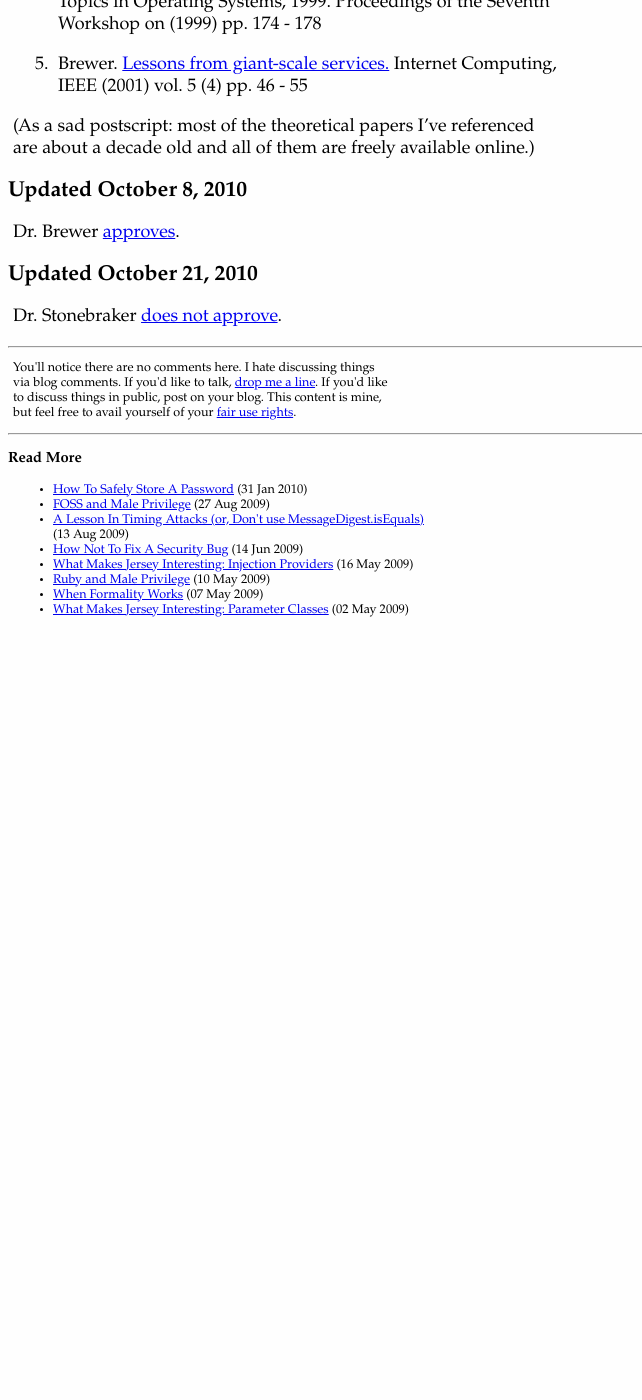
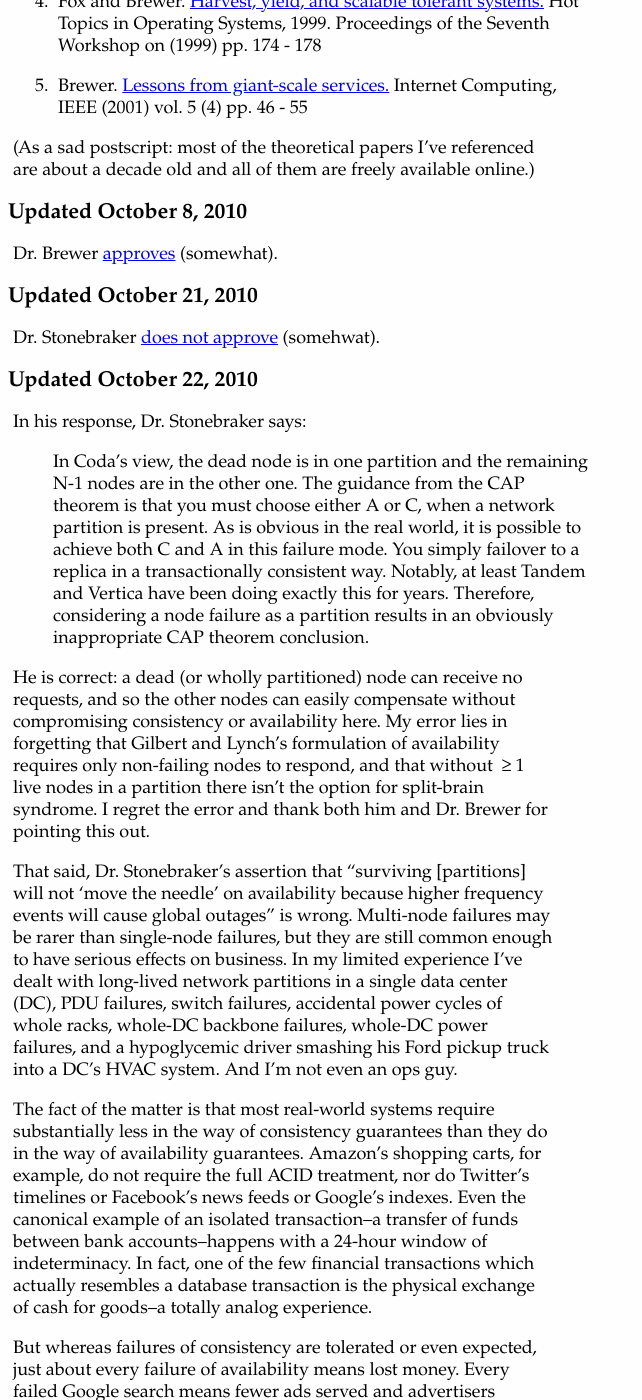
Before and after one commit to prahaladbelavadi/codahale.com, a Jekyll site: the page built from _posts/2010-10-07-you-cant-sacrifice-partition-tolerance.md, in a window 1280 px wide and 1400 px high, scrolled down 6693 px. Shown: the whole window, without its empty margins (0-642 px from the left). Built offline with Jekyll 4.4.1, drawn with Linux system fonts in a browser that asks for light colours; Markdown is read by kramdown in place of the engine named in the settings; before the commit the page ends 7323 px from its top, so only the background shows below that; some of the changed text lies outside the part shown.

Commit message:
I hate being wrong, but I do like writing.

```diff
--- a/_posts/2010-10-07-you-cant-sacrifice-partition-tolerance.md
+++ b/_posts/2010-10-07-you-cant-sacrifice-partition-tolerance.md
@@ -96,9 +96,12 @@ Network partitions aren't limited to dropped packets: a crashed server can be
 thought of as a network partition. The failed node is effectively the only
 member of its partition component, and thus all messages to it are "lost" (i.e.,
 they are not processed by the node due to its failure). Handling a crashed
-machine counts as partition-tolerance. (N.B.: A node which has gone offline is
-actually the easiest sort of failure to deal with—you're assured that the dead
-node is not giving incorrect responses to another component of your system.)
+machine counts as partition-tolerance.
+(**Update: I was wrong about this part. See [this](#errata10221010) for more.**)
+(N.B.: A node which has gone offline is actually the easiest sort of failure to
+deal with—you're assured that the dead node is not giving incorrect responses to
+another component of your system.)
+
 
 For a distributed (i.e., multi-node) system to **not** require
 partition-tolerance it would have to run on a network which is *guaranteed to
@@ -319,7 +322,7 @@ References (i.e., Things You Should Read)
    (1999) pp. 174 - 178 <a id="ft4" />
 
 5. Brewer. [Lessons from giant-scale services.](http://citeseerx.ist.psu.edu/viewdoc/download?doi=10.1.1.83.4274&rep=rep1&type=pdf)
-   Internet Computing, IEEE (2001) vol. 5 (4) pp. 46 - 55 <a id="ft5" />
+   Internet Computing, IEEE (2001) vol. 5 (4) pp. 46 - 55 <a id="ft5"></a>
 
 (As a sad postscript: most of the theoretical papers I've referenced are about a
 decade old and all of them are freely available online.)
@@ -328,10 +331,64 @@ decade old and all of them are freely available online.)
 Updated October 8, 2010
 -----------------------
 
-Dr. Brewer [approves](http://twitter.com/eric_brewer/status/26819094612).
+Dr. Brewer [approves](http://twitter.com/eric_brewer/status/26819094612) (somewhat).
 
 
 Updated October 21, 2010
 ------------------------
 
-Dr. Stonebraker [does not approve](http://voltdb.com/blog/clarifications-cap-theorem-and-data-related-errors).
+Dr. Stonebraker [does not approve](http://voltdb.com/blog/clarifications-cap-theorem-and-data-related-errors) (somehwat).
+
+
+Updated October 22, 2010
+------------------------
+
+<a id="errata10221010"></a>In his response, Dr. Stonebraker says:
+
+> In Coda’s view, the dead node is in one partition and the remaining N-1 nodes
+> are in the other one.  The guidance from the CAP theorem is that you must
+> choose either A or C, when a network partition is present.  As is obvious in
+> the real world, it is possible to achieve both C and A in this failure mode.
+> You simply failover to a replica in a transactionally consistent way. Notably,
+> at least Tandem and Vertica have been doing exactly this for years. Therefore,
+> considering a node failure as a partition results in an obviously
+> inappropriate CAP theorem conclusion.
+
+He is correct: a dead (or wholly partitioned) node can receive no requests, and
+so the other nodes can easily compensate without compromising consistency or
+availability here. My error lies in forgetting that Gilbert and Lynch's
+formulation of availability requires only non-failing nodes to respond, and that
+without ≥1 live nodes in a partition there isn't the option for split-brain
+syndrome. I regret the error and thank both him and Dr. Brewer for pointing this
+out.
+
+That said, Dr. Stonebraker's assertion that "surviving [partitions] will not
+'move the needle' on availability because higher frequency events will cause
+global outages" is wrong. Multi-node failures may be rarer than single-node
+failures, but they are still common enough to have serious effects on business.
+In my limited experience I've dealt with long-lived network partitions in a
+single data center (DC), PDU failures, switch failures, accidental power cycles
+of whole racks, whole-DC backbone failures, whole-DC power failures, and a
+hypoglycemic driver smashing his Ford pickup truck into a DC's HVAC system. And
+I'm not even an ops guy.
+
+The fact of the matter is that most real-world systems require substantially
+less in the way of consistency guarantees than they do in the way of
+availability guarantees. Amazon's shopping carts, for example, do not require
+the full ACID treatment, nor do Twitter's timelines or Facebook's news feeds or
+Google's indexes. Even the canonical example of an isolated transaction--a
+transfer of funds between bank accounts--happens with a 24-hour window of
+indeterminacy. In fact, one of the few financial transactions which actually
+resembles a database transaction is the physical exchange of cash for goods--a
+totally analog experience.
+
+But whereas failures of consistency are tolerated or even expected, just about
+every failure of availability means lost money. Every failed Google search means
+fewer ads served and advertisers charged; every item a user can't add to their
+shopping cart means fewer items sold; every unprocessed credit charge risks a
+regulatory fine. The choice of availability over consistency is a business
+choice, not a technical one.
+
+Given this economic context, it becomes clear why most practitioners at any
+interesting scale meet their business needs using highly-available, eventually
+consistent systems.
```
